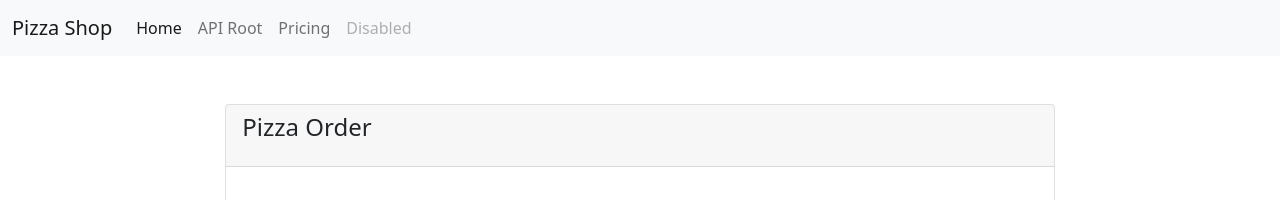
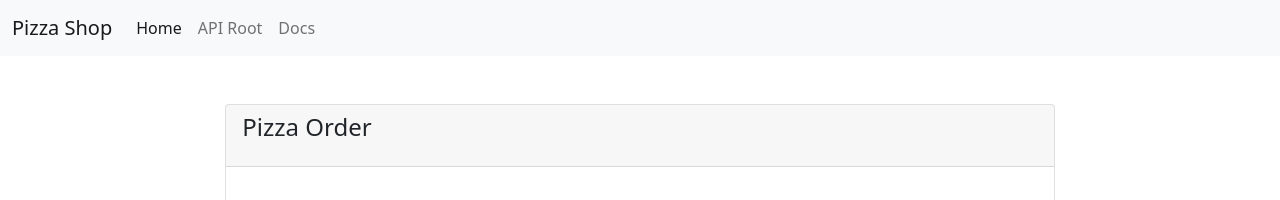
Before and after one commit to aniket-dg/django-pizza-shop, a Django app: page / in a window 1280 px wide. Shown: the top 200 px of the page. Run offline with Django 3.2, Linux system fonts and the light colour scheme; some libraries are stand-ins or nearby versions.

Commit message:
Index.html - Path Links

```diff
--- a/templates/index.html
+++ b/templates/index.html
@@ -17,8 +17,8 @@
       <div class="navbar-nav">
         <a class="nav-link active" aria-current="page" href="/">Home</a>
         <a class="nav-link" href="/api">API Root</a>
-        <a class="nav-link" href="#">Pricing</a>
-        <a class="nav-link disabled" href="#" tabindex="-1" aria-disabled="true">Disabled</a>
+        <a class="nav-link" href="/docs">Docs</a>
+
       </div>
     </div>
   </div>
```
